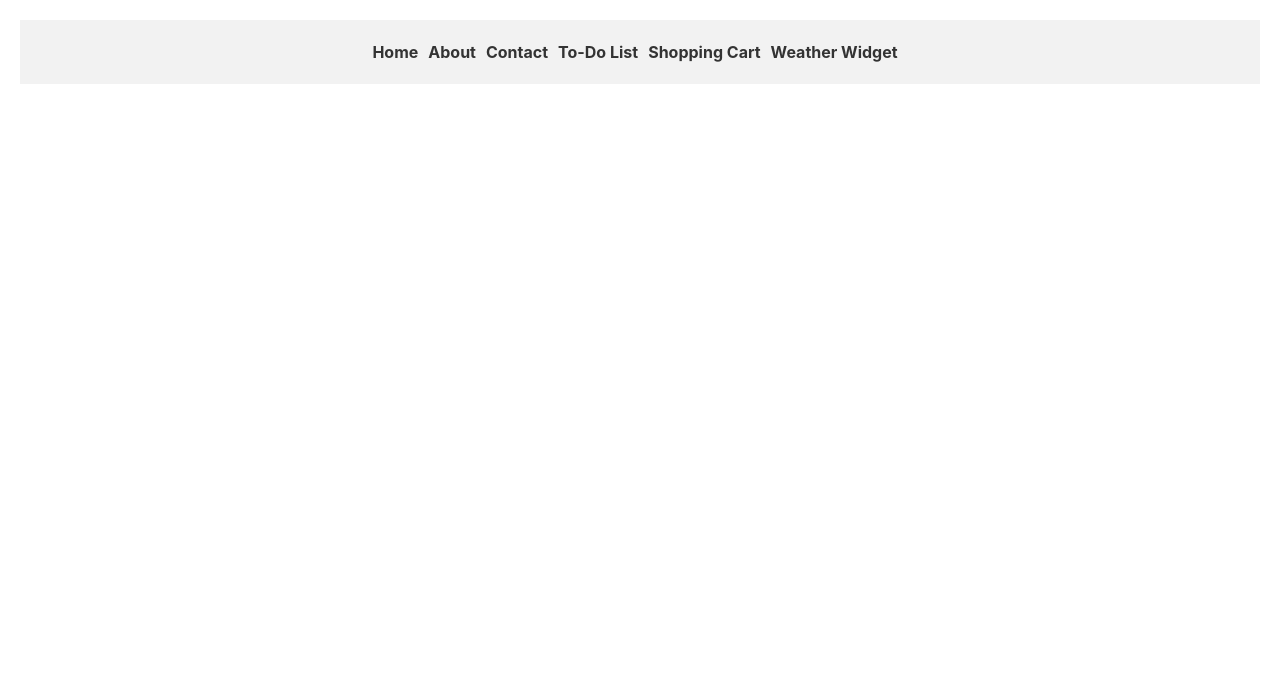
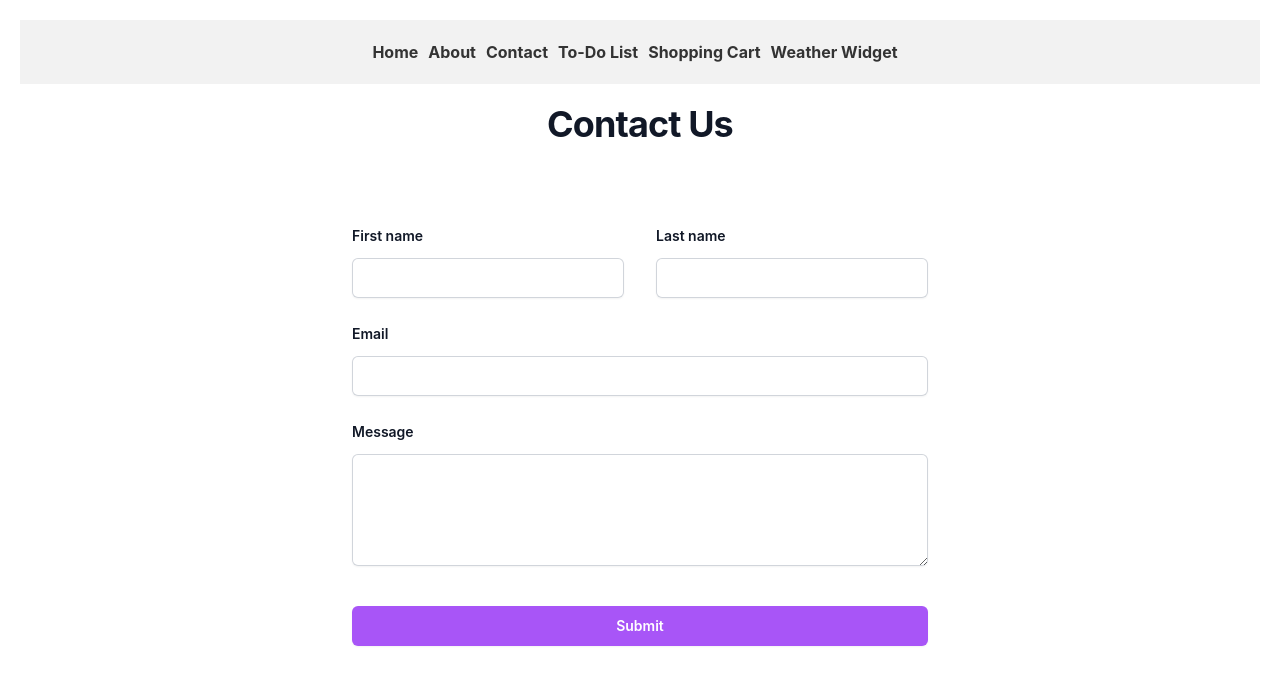
Before and after one commit to sanyamk0/ambula_assignment, a React (Create React App) app: page /contact in a window 1280 px wide. Shown: the top 684 px of the page. Built offline with nearby package versions, Linux system fonts and the light colour scheme.

Commit message:
Made ContactPage

```diff
--- a/src/components/ContactPage.jsx
+++ b/src/components/ContactPage.jsx
@@ -1,7 +1,128 @@
-import React from "react";
+import React, { useState } from "react";
 
 const ContactPage = () => {
-  return <div></div>;
+  const [firstname, setFirstName] = useState("");
+  const [lastname, setLastName] = useState("");
+  const [email, setEmail] = useState("");
+  const [message, setMessage] = useState("");
+  const [submitted, setSubmitted] = useState(false);
+
+  const handleSubmit = (e) => {
+    e.preventDefault();
+    setSubmitted(true);
+  };
+
+  return (
+    <>
+      {submitted ? (
+        <p className="mt-4 text-2xl font-semibold">
+          Thank you for your message! We will get back to you soon.
+        </p>
+      ) : (
+        <>
+          <div class="mx-auto max-w-2xl text-center">
+            <h2 class="text-3xl font-bold tracking-tight text-gray-900 sm:text-4xl">
+              Contact Us
+            </h2>
+          </div>
+          <form
+            onSubmit={handleSubmit}
+            className="mx-auto mt-16 max-w-xl sm:mt-20"
+          >
+            <div className="grid grid-cols-1 gap-x-8 gap-y-6 sm:grid-cols-2 text-left">
+              <div>
+                <label
+                  for="first-name"
+                  className="block text-sm font-semibold leading-6 text-gray-900"
+                >
+                  First name
+                </label>
+                <div className="mt-2.5">
+                  <input
+                    type="text"
+                    name="first-name"
+                    id="first-name"
+                    value={firstname}
+                    onChange={(e) => setFirstName(e.target.value)}
+                    required
+                    autocomplete="given-name"
+                    className="block w-full rounded-md border-0 px-3.5 py-2 text-gray-900 shadow-sm ring-1 ring-inset ring-gray-300 placeholder:text-gray-400 focus:ring-2 focus:outline-none sm:text-sm sm:leading-6"
+                  />
+                </div>
+              </div>
+              <div>
+                <label
+                  for="last-name"
+                  className="block text-sm font-semibold leading-6 text-gray-900"
+                >
+                  Last name
+                </label>
+                <div className="mt-2.5">
+                  <input
+                    type="text"
+                    name="last-name"
+                    id="last-name"
+                    value={lastname}
+                    onChange={(e) => setLastName(e.target.value)}
+                    required
+                    autocomplete="family-name"
+                    className="block w-full rounded-md border-0 px-3.5 py-2 text-gray-900 shadow-sm ring-1 ring-inset ring-gray-300 placeholder:text-gray-400 focus:ring-2 focus:outline-none sm:text-sm sm:leading-6"
+                  />
+                </div>
+              </div>
+              <div className="sm:col-span-2">
+                <label
+                  for="email"
+                  className="block text-sm font-semibold leading-6 text-gray-900"
+                >
+                  Email
+                </label>
+                <div className="mt-2.5">
+                  <input
+                    type="email"
+                    name="email"
+                    id="email"
+                    value={email}
+                    onChange={(e) => setEmail(e.target.value)}
+                    required
+                    autocomplete="email"
+                    className="block w-full rounded-md border-0 px-3.5 py-2 text-gray-900 shadow-sm ring-1 ring-inset ring-gray-300 placeholder:text-gray-400 focus:ring-2 focus:outline-none sm:text-sm sm:leading-6"
+                  />
+                </div>
+              </div>
+              <div className="sm:col-span-2">
+                <label
+                  for="message"
+                  className="block text-sm font-semibold leading-6 text-gray-900"
+                >
+                  Message
+                </label>
+                <div className="mt-2.5">
+                  <textarea
+                    name="message"
+                    id="message"
+                    value={message}
+                    onChange={(e) => setMessage(e.target.value)}
+                    required
+                    rows="4"
+                    className="block w-full rounded-md border-0 px-3.5 py-2 text-gray-900 shadow-sm ring-1 ring-inset ring-gray-300 placeholder:text-gray-400 focus:ring-2 focus:outline-none sm:text-sm sm:leading-6"
+                  ></textarea>
+                </div>
+              </div>
+            </div>
+            <div class="mt-10">
+              <button
+                type="submit"
+                className="block w-full rounded-md bg-purple-500 px-3.5 py-2.5 text-center text-sm font-semibold text-white shadow-sm hover:bg-purple-600 focus-visible:outline focus-visible:outline-2 focus-visible:outline-offset-2 focus-visible:outline-indigo-600"
+              >
+                Submit
+              </button>
+            </div>
+          </form>
+        </>
+      )}
+    </>
+  );
 };
 
 export default ContactPage;
```
